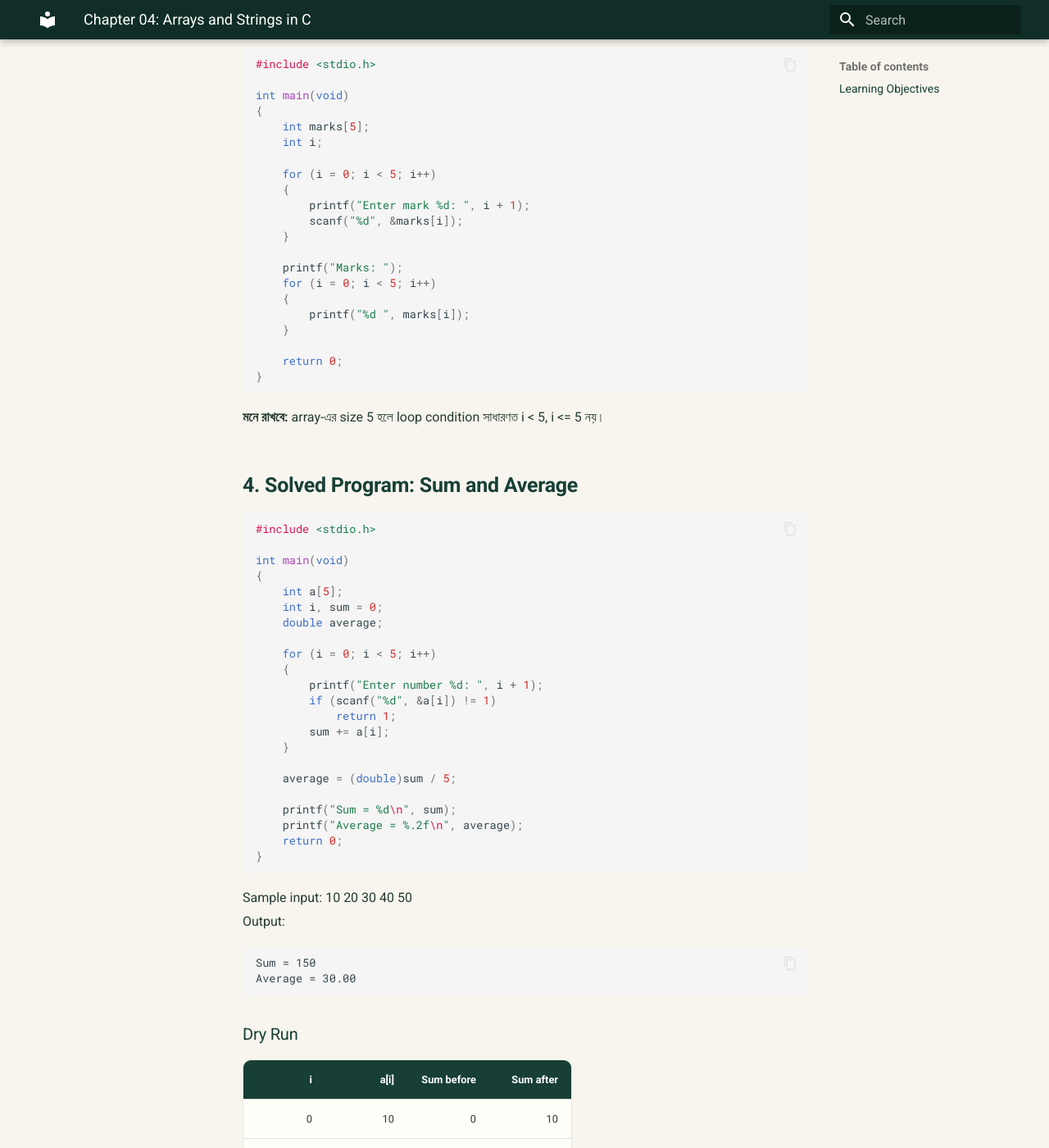
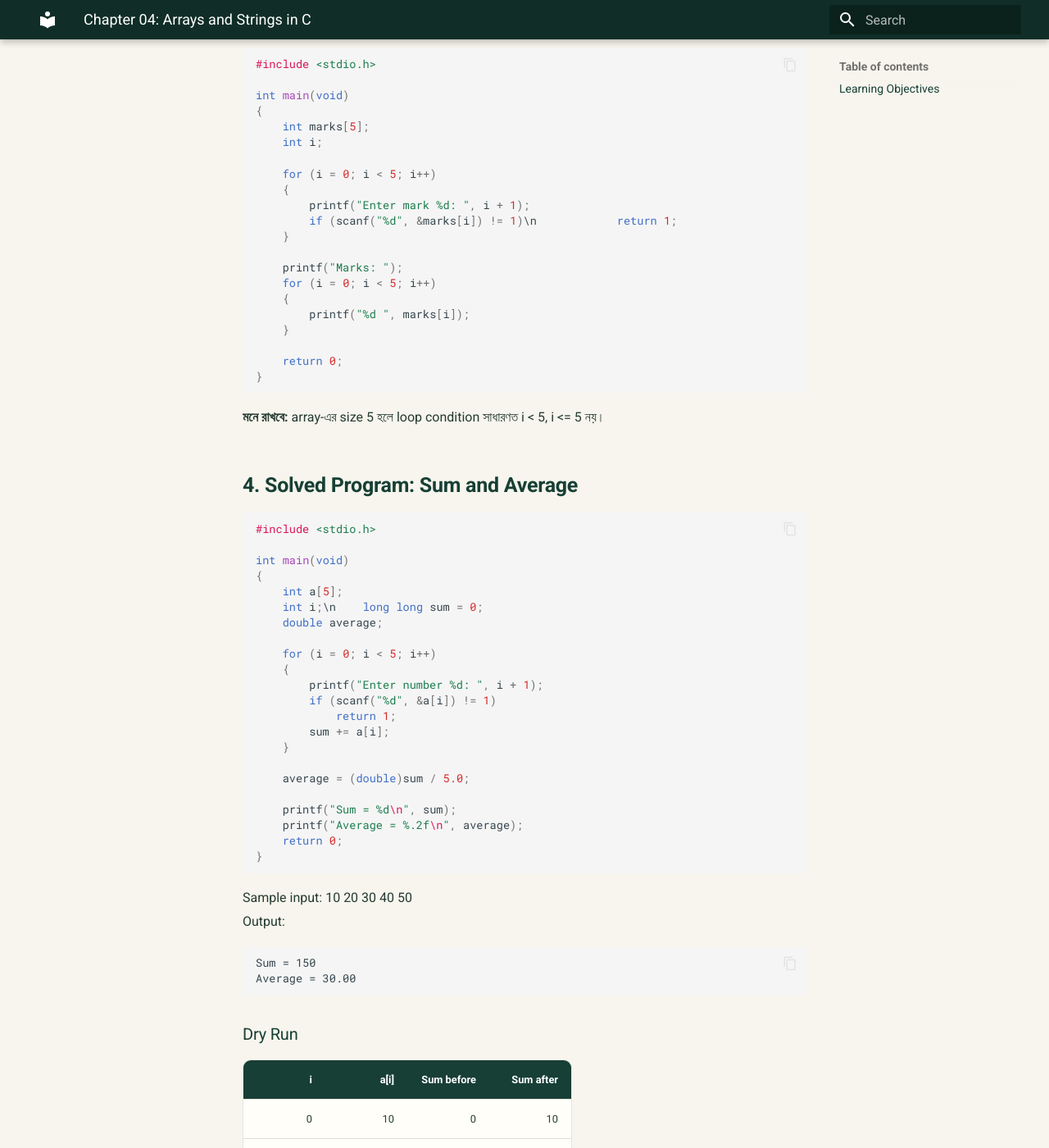
Before and after one commit to taimiyatahsin0-png/nu-cse-notes-store, an MkDocs documentation site: the page built from docs/subjects/spl/chapter-04-arrays-strings.md, in a window 1280 px wide and 1400 px high, scrolled down 1768 px. Shown: the whole window at 82% size. Built offline with MkDocs 1.6.1 and Material for MkDocs 9.7.7, drawn with Linux system fonts in a browser that asks for light colours.

Commit message:
Improve SPL Chapter 04 input validation and sum range

```diff
--- a/docs/subjects/spl/chapter-04-arrays-strings.md
+++ b/docs/subjects/spl/chapter-04-arrays-strings.md
@@ -71,7 +71,7 @@ int main(void)
     for (i = 0; i < 5; i++)
     {
         printf("Enter mark %d: ", i + 1);
-        scanf("%d", &marks[i]);
+        if (scanf("%d", &marks[i]) != 1)\n            return 1;
     }
 
     printf("Marks: ");
@@ -94,7 +94,7 @@ int main(void)
 int main(void)
 {
     int a[5];
-    int i, sum = 0;
+    int i;\n    long long sum = 0;
     double average;
 
     for (i = 0; i < 5; i++)
@@ -105,7 +105,7 @@ int main(void)
         sum += a[i];
     }
 
-    average = (double)sum / 5;
+    average = (double)sum / 5.0;
 
     printf("Sum = %d\n", sum);
     printf("Average = %.2f\n", average);
```
